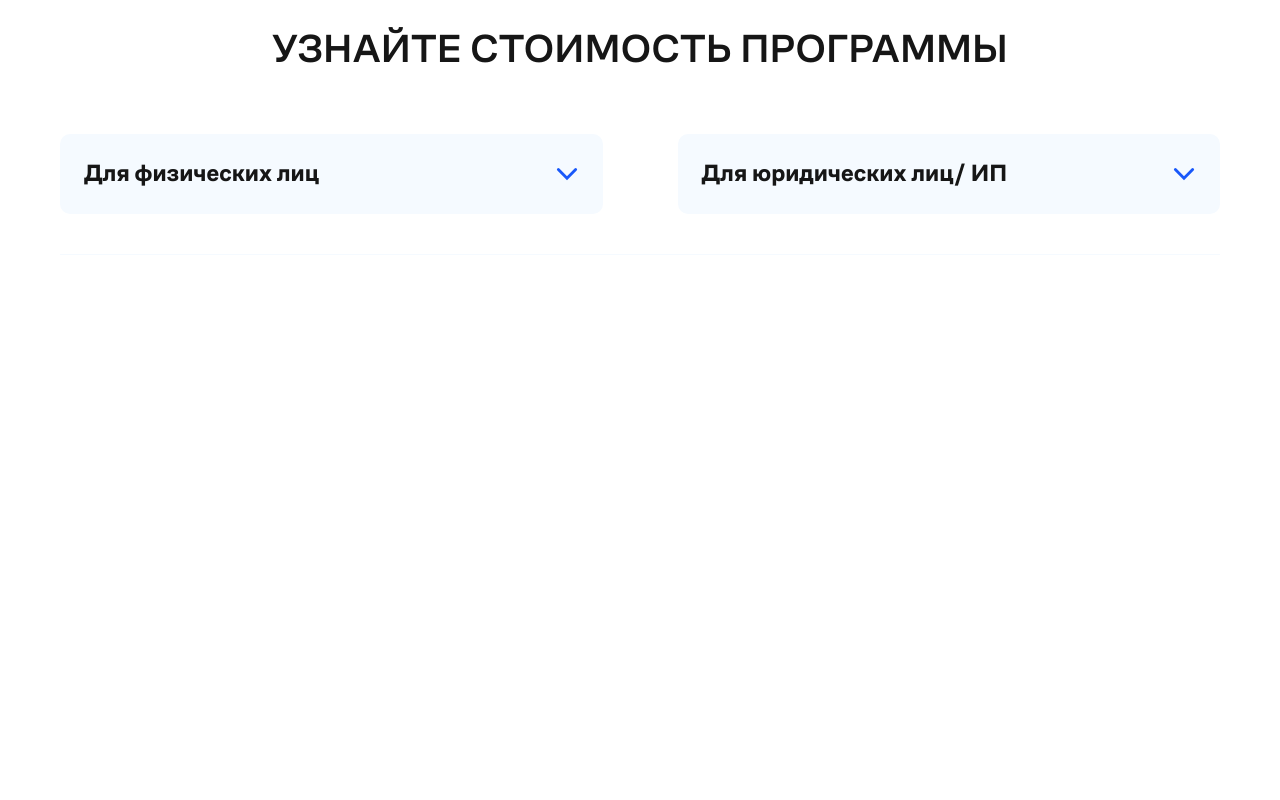
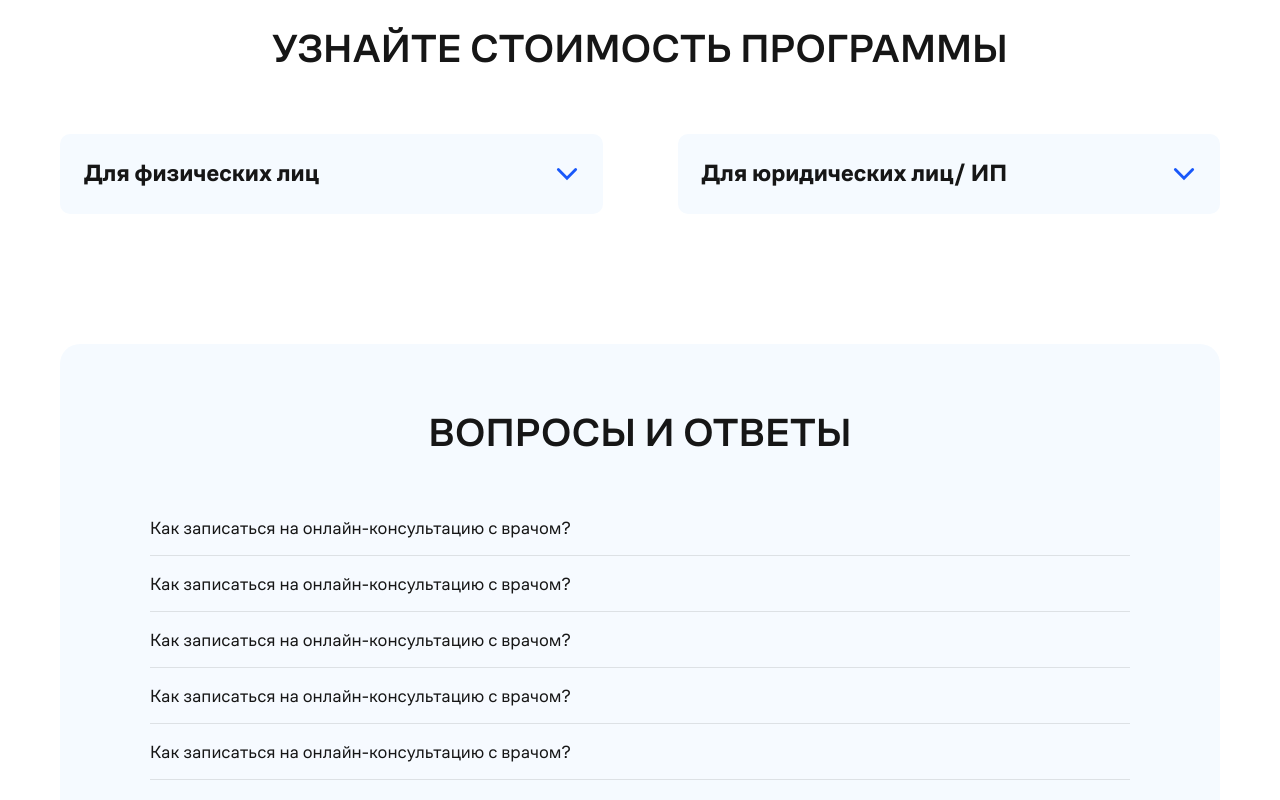
Before and after one commit to abrusdev/web-health-course, a Next.js app: page / in a window 1280 px wide. Shown: the part 2268-3068 px from the top of the page. Before the commit the page ends 2523 px from the top, so only its background shows below. Built offline with nearby package versions, Linux system fonts and the light colour scheme.

Commit message:
add: MainQuestions component

```diff
--- a/components/main-cost/index.jsx
+++ b/components/main-cost/index.jsx
@@ -4,7 +4,6 @@ import MainCostTab from "@/components/main-cost/tab.index";
 import { useState } from "react";
 import MainCostTariff from "@/components/main-cost/tariff";
 import data from "./data.json";
-import Link from "next/link";
 
 function MainCost() {
   const [selectedTab, setSelectedTab] = useState(-1);
@@ -12,12 +11,13 @@ function MainCost() {
   const handleTabSelect = (tab) => {
     const isAlreadySelected = tab === selectedTab;
 
-    if (tab !== -1) {
+    if (selectedTab !== -1) {
       setSelectedTab(-1);
 
-      setTimeout(() => {
-        setSelectedTab(isAlreadySelected ? -1 : tab)
-      }, 600);
+      if (!isAlreadySelected)
+        setTimeout(() => {
+          setSelectedTab(tab)
+        }, 600);
     } else {
       setSelectedTab(isAlreadySelected ? -1 : tab)
     }
--- a/components/main-cost/tariff.module.css
+++ b/components/main-cost/tariff.module.css
@@ -2,7 +2,7 @@
     margin-top: 40px;
     width: 100%;
 
-    height: 1px;
+    height: 0px;
     overflow: hidden;
 
     padding: 0px;
--- /dev/null
+++ b/components/main-questions/data.json
@@ -0,0 +1,22 @@
+[
+  {
+    "id": 1,
+    "title": "Как записаться на онлайн-консультацию с врачом?"
+  },
+  {
+    "id": 2,
+    "title": "Где я могу получить медицинскую помощь очно?"
+  },
+  {
+    "id": 3,
+    "title": "Как записаться на очный прием к врачу?"
+  },
+  {
+    "id": 4,
+    "title": "Какие преимущества программы?"
+  },
+  {
+    "id": 5,
+    "title": "Сколько действует полис?"
+  }
+]
--- /dev/null
+++ b/components/main-questions/index.jsx
@@ -0,0 +1,23 @@
+import classes from "./index.module.css";
+import Container from "@/components/container";
+import data from "./data.json";
+import MainQuestionItem from "@/components/main-questions/item";
+
+function MainQuestions() {
+
+  const renderedItems = data.map((item) => {
+    return (
+      <MainQuestionItem key={item.id} item={item}/>
+    )
+  })
+
+  return (
+    <Container className={classes.content}>
+      <h2 className={classes.title}>Вопросы и ответы</h2>
+
+      {renderedItems}
+    </Container>
+  )
+}
+
+export default MainQuestions;
--- /dev/null
+++ b/components/main-questions/index.module.css
@@ -0,0 +1,17 @@
+.content {
+    margin-top: 90px;
+    display: flex;
+    flex-direction: column;
+    align-items: center;
+
+    padding: 60px 90px;
+
+    background: #F5FAFF;
+    border-radius: 20px;
+
+    transition: all 0.6s;
+}
+
+.title {
+    margin-bottom: 40px;
+}
--- /dev/null
+++ b/components/main-questions/item/index.jsx
@@ -0,0 +1,12 @@
+import classes from './index.module.css';
+
+function MainQuestionItem({ item }) {
+
+  return (
+    <div className={classes.content}>
+      <p className={classes.title}>Как записаться на онлайн-консультацию с врачом?</p>
+    </div>
+  )
+}
+
+export default MainQuestionItem
--- /dev/null
+++ b/components/main-questions/item/index.module.css
@@ -0,0 +1,15 @@
+.content {
+    display: flex;
+    width: 100%;
+    height: 56px;
+    align-items: center;
+
+    background: rgba(255, 255, 255, 0.05);
+    box-shadow: inset 0 -1px 0 rgba(0, 0, 0, 0.1);
+}
+
+.title {
+    font-weight: 400;
+    font-size: 18px;
+    line-height: 22px;
+}
--- a/pages/index.jsx
+++ b/pages/index.jsx
@@ -3,6 +3,7 @@ import MainHeader from "@/components/main-header";
 import MainInclusions from "@/components/main-inclusions";
 import MainCredibility from "@/components/main-credibility";
 import MainCost from "@/components/main-cost";
+import MainQuestions from "@/components/main-questions";
 
 function HomePage() {
   return (
@@ -16,6 +17,8 @@ function HomePage() {
       <MainCredibility />
 
       <MainCost />
+
+      <MainQuestions />
     </>
   )
 }
```
